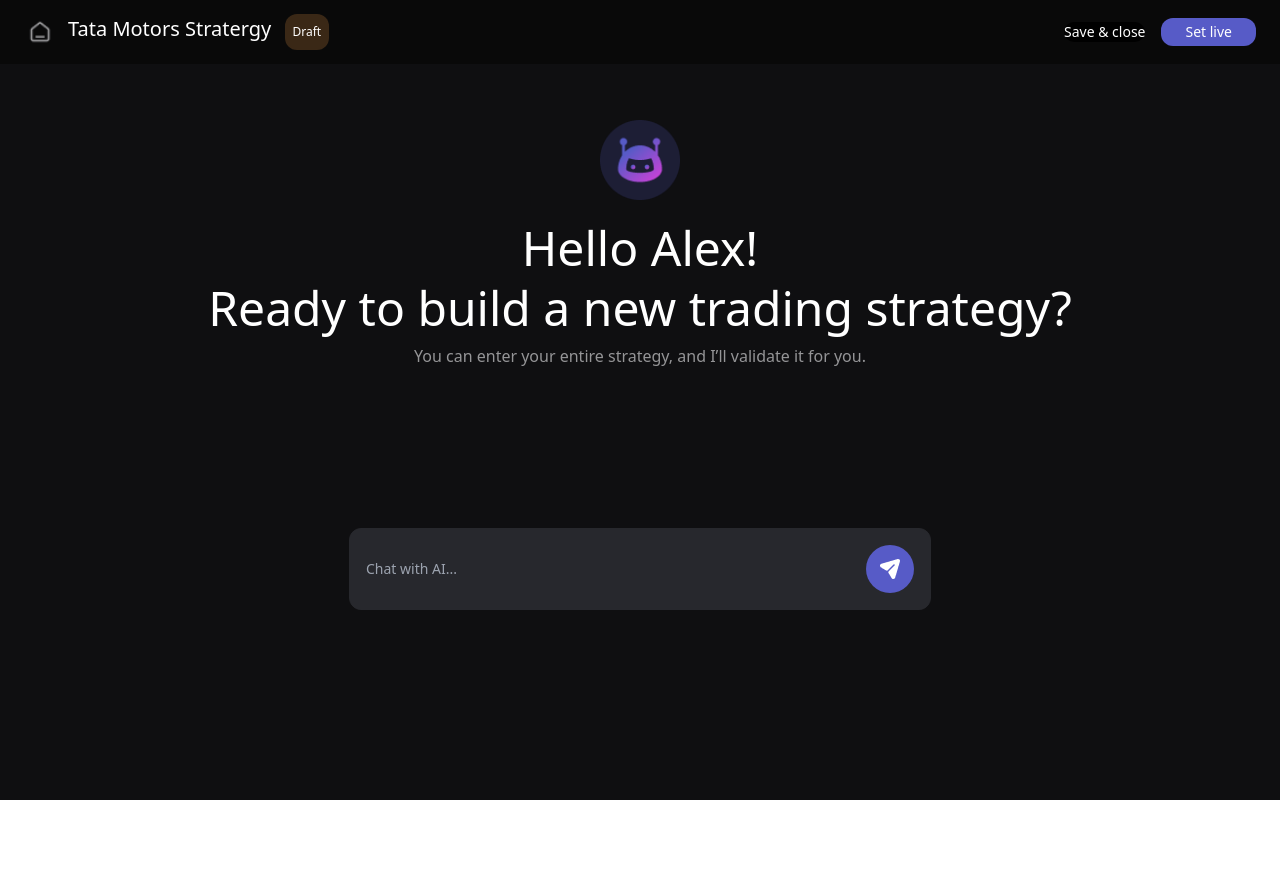
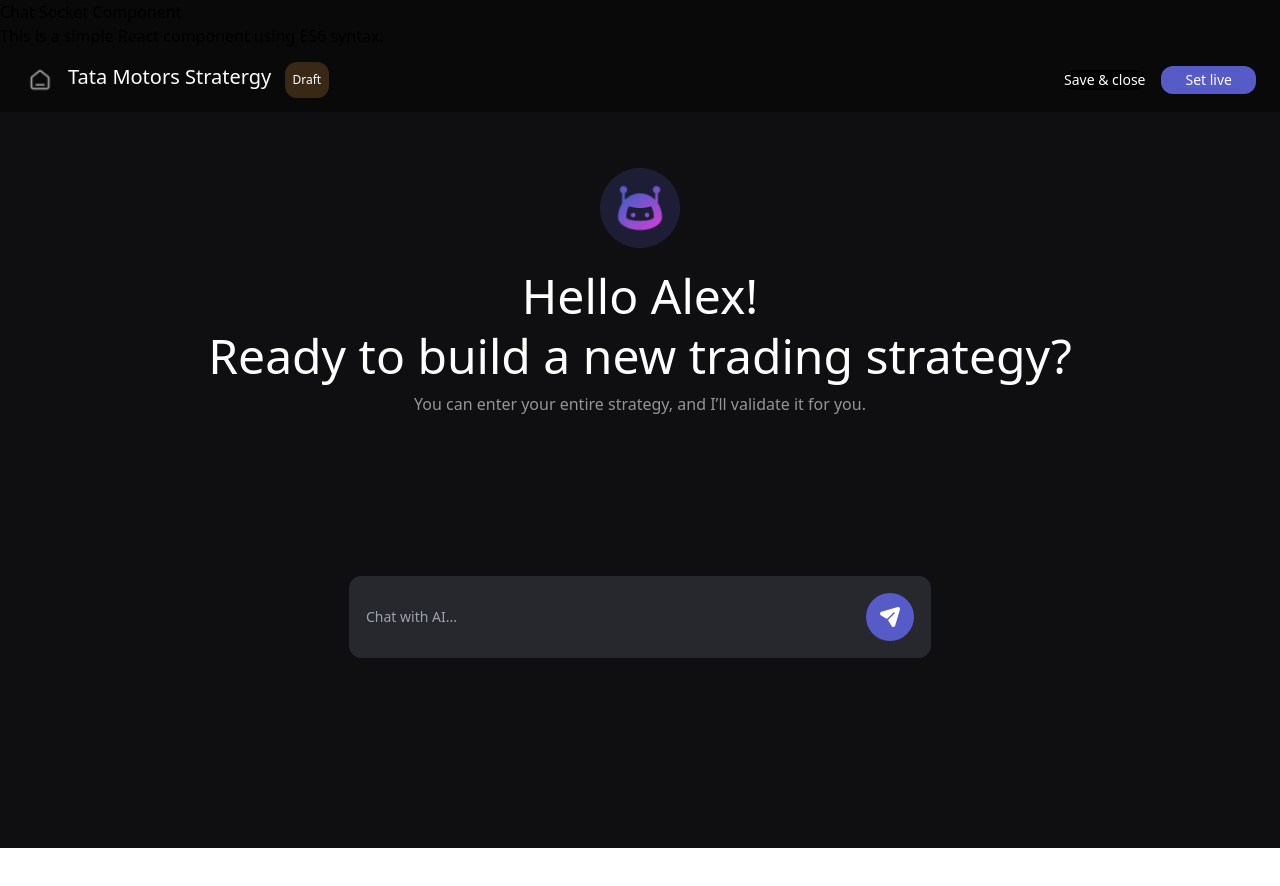
Before and after one commit to chris-kv/quantedge-fe, a React (Vite) app: page / in a window 1280 px wide. Shown: the top 886 px of the page. Before the commit the page ends 864 px from the top, so only its background shows below. Built offline with nearby package versions, Linux system fonts and the light colour scheme; no server answers.

Commit message:
Add socket context

```diff
--- a/package.json
+++ b/package.json
@@ -17,6 +17,7 @@
     "prop-types": "^15.8.1",
     "react": "^18.3.1",
     "react-dom": "^18.3.1",
+    "socket.io-client": "^4.8.0",
     "tailwindcss": "^3.4.13"
   },
   "devDependencies": {
@@ -32,6 +33,5 @@
     "typescript": "^5.5.3",
     "typescript-eslint": "^8.0.1",
     "vite": "^5.4.1"
-  },
-  "packageManager": "yarn@2.4.1+sha512.718af6769585d530db979f95ed3c8b0008759cee56eaf174fc6344dad2d041780aec8cf86a52d3829085d3b9bbbbbb1de7d806ad94637defbb5064aa864ea053"
+  }
 }
--- a/src/App.tsx
+++ b/src/App.tsx
@@ -1,14 +1,19 @@
 import "./App.css";
+import ChatTest from "./component/ChatTest";
+import { SocketProvider } from "./context/SocketContext";
 import Stratergy from "./page/Stratergy/Stratergy";
 
 function App() {
   return (
     <>
-      <section className="bg-[#090909]">
-        <div>
-          <Stratergy />
-        </div>
-      </section>
+      <SocketProvider>
+        <section className="bg-[#090909]">
+          <ChatTest />
+          <div>
+            <Stratergy />
+          </div>
+        </section>
+      </SocketProvider>
     </>
   );
 }
--- /dev/null
+++ b/src/component/ChatTest/index.tsx
@@ -0,0 +1,19 @@
+import { useContext } from "react";
+import { SocketContext } from "@/context/SocketContext";
+import React from "react";
+
+const ChatTest: React.FC = () => {
+
+
+  const socket = useContext(SocketContext);
+  console.log('Socket is: ', socket);
+
+  return (
+    <div>
+      <h1>Chat Socket Component</h1>
+      <p>This is a simple React component using ES6 syntax.</p>
+    </div>
+  );
+};
+
+export default ChatTest;
--- /dev/null
+++ b/src/constants/env.ts
@@ -0,0 +1 @@
+export const { VITE_SOCKET_URL } = import.meta.env;
--- /dev/null
+++ b/src/context/SocketContext.tsx
@@ -0,0 +1,35 @@
+import React, { createContext, useState, useEffect } from "react";
+import io from "socket.io-client";
+import { VITE_SOCKET_URL } from "../constants/env";
+
+const SocketContext = createContext({});
+
+const SocketProvider = ({ children }) => {
+  const [socket, setSocket] = useState(null);
+
+  useEffect(() => {
+    const newSocket = io(VITE_SOCKET_URL); // Replace with your server URL
+
+    // Handle connection events
+    newSocket.on("connect", () => {
+      console.log("Connected to socket server");
+    });
+
+    newSocket.on("disconnect", () => {
+      console.log("Disconnected from socket server");
+    });
+
+    setSocket(newSocket);
+
+    // Cleanup on component unmount
+    return () => {
+      newSocket.disconnect();
+    };
+  }, []);
+
+  return (
+    <SocketContext.Provider value={socket}>{children}</SocketContext.Provider>
+  );
+};
+
+export { SocketContext, SocketProvider };
```
Also changed, not shown: 1 other file (tests, documents, lock files or other folders).
